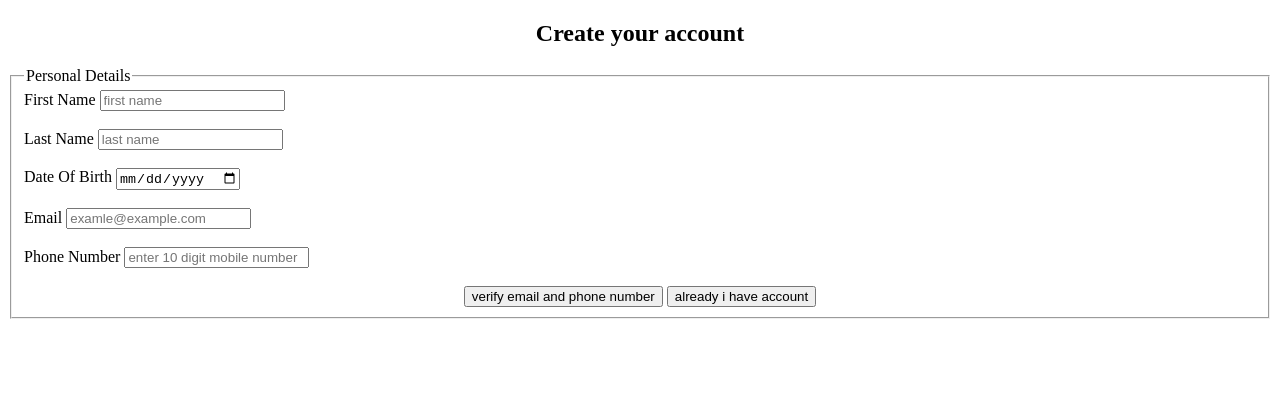
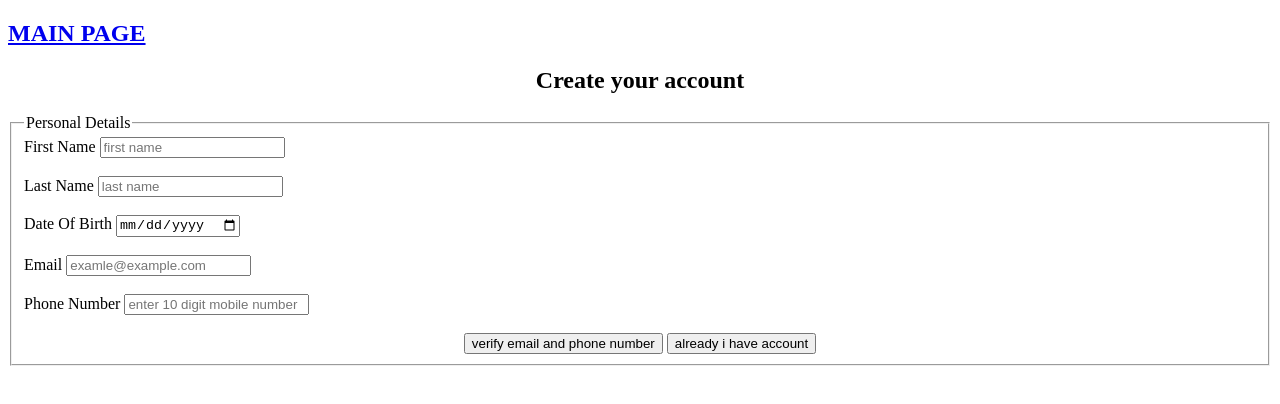
Before and after one commit to repani145/page01, a plain HTML site: page index.html in a window 1280 px wide. Drawn offline with Linux system fonts and the light colour scheme.

Commit message:
Update index.html

```diff
--- a/index.html
+++ b/index.html
@@ -7,6 +7,7 @@
     <link rel="icon" href="https://www.google.co.in/imgres?imgurl=https%3A%2F%2Fwww.zarla.com%2Fimages%2Fzarla-r-1x1-2400x2400-20211123-mmw48kwrjywr87ykmfdy.png%3Fcrop%3D1%3A1%2Csmart%26width%3D250%26dpr%3D2&tbnid=Pw326J-jEJBH1M&vet=12ahUKEwinu7Xy5ZiDAxWMZmwGHbMFCXYQMyg7egUIARCJAg..i&imgrefurl=https%3A%2F%2Fwww.zarla.com%2Fguides%2Fr-logos&docid=M-TgNXzYE6-9pM&w=500&h=500&q=r%20logos&ved=2ahUKEwinu7Xy5ZiDAxWMZmwGHbMFCXYQMyg7egUIARCJAg"/>
 </head>
 <body>
+    <a href="https://repani145.github.io/task.main/"><h2>MAIN PAGE</h2></a>
     <center><h2>Create your account</h2></center>
      <form action="https://repani145.github.io/page02/">
         <fieldset>
```
